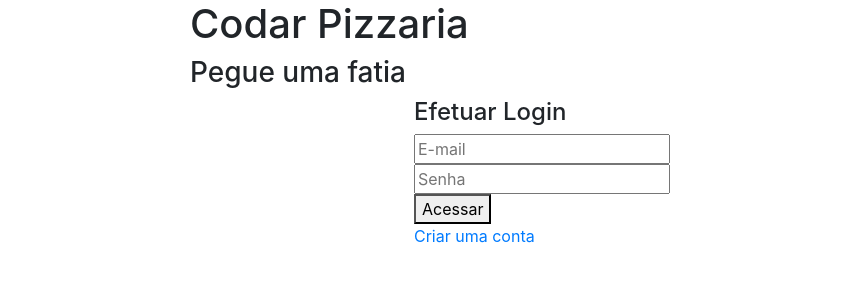
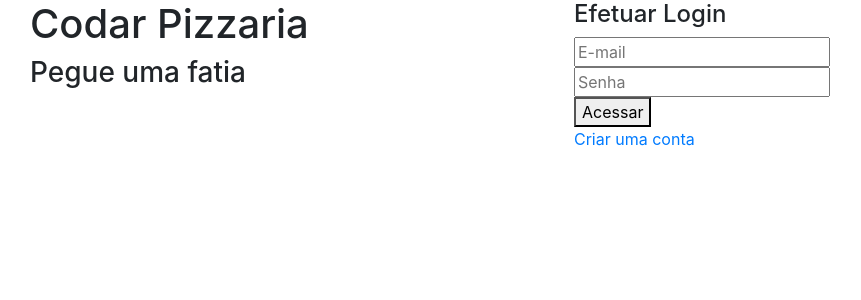
Before and after one commit to cccaesar/Codar-Pizzaria, an Angular app in the folder pizzaria-frontend/: page / in a window 1280 px wide. Shown: the top 300 px of the page, without its empty margins (210-1071 px from the left). Built offline with nearby package versions, Linux system fonts and the light colour scheme.

Commit message:
mudanças na distancia das margens

```diff
--- a/pizzaria-frontend/src/app/login/login.component.css
+++ b/pizzaria-frontend/src/app/login/login.component.css
@@ -1,6 +1,6 @@
 .float-left{
-    margin-left: 25em;
+    margin-left: 15em;
 }
 .float-right{
-    margin-right: 25em;
+    margin-right: 15em;
 }
```
